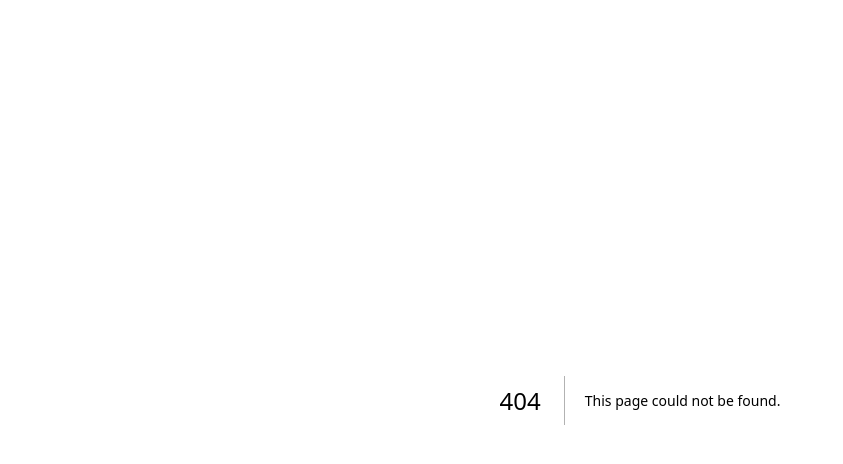
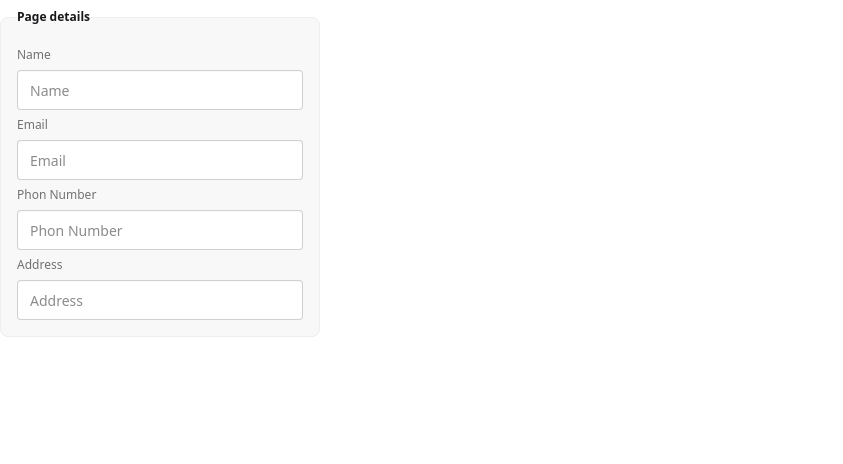
Before and after one commit to Mdnayem097/livestock-booking, a Next.js app: page /booking-form in a window 1280 px wide. Before the commit this address had no page. Shown: the top 464 px of the page, without its empty margins (0-843 px from the left). Built offline with nearby package versions, Linux system fonts and the light colour scheme.

Commit message:
add booking functional

```diff
--- /dev/null
+++ b/src/app/(auth)/booking-form/page.jsx
@@ -0,0 +1,25 @@
+import React from "react";
+
+const bookingPage = () => {
+  return (
+    <div>
+      <fieldset className="fieldset bg-base-200 border-base-300 rounded-box w-xs border p-4">
+        <legend className="fieldset-legend">Page details</legend>
+
+        <label className="label">Name</label>
+        <input type="text" className="input" placeholder="Name" />
+
+        <label className="label">Email</label>
+        <input type="email" className="input" placeholder="Email" />
+
+        <label className="label">Phon Number</label>
+        <input type="number" className="input" placeholder="Phon Number" />
+
+        <label className="label">Address</label>
+        <input type="text" className="input" placeholder="Address" />
+      </fieldset>
+    </div>
+  );
+};
+
+export default bookingPage;
--- a/src/app/(main)/animals/[id]/page.jsx
+++ b/src/app/(main)/animals/[id]/page.jsx
@@ -1,8 +1,8 @@
 import Image from "next/image";
+import Link from "next/link";
+import BookingButton from "@/components/BookingButton";
 
 export default async function AnimalDetailsPage({ params }) {
-
-  // 🟢 FIX: params await করতে হবে
   const { id } = await params;
 
   const res = await fetch(
@@ -55,6 +55,7 @@ export default async function AnimalDetailsPage({ params }) {
         {animal.description}
       </p>
 
+        <BookingButton user={null} ></BookingButton>
     </div>
   );
 }
--- /dev/null
+++ b/src/components/BookingButton.jsx
@@ -0,0 +1,24 @@
+"use client";
+
+import { useRouter } from "next/navigation";
+
+export default function BookingButton({ user }) {
+  const router = useRouter();
+
+  const handleClick = () => {
+    if (user) {
+      router.push("/booking-form");
+    } else {
+      router.push("/login");
+    }
+  };
+
+  return (
+    <button
+      onClick={handleClick}
+      className="btn mt-8 bg-green-600 text-white"
+    >
+      Booking
+    </button>
+  );
+}
```
